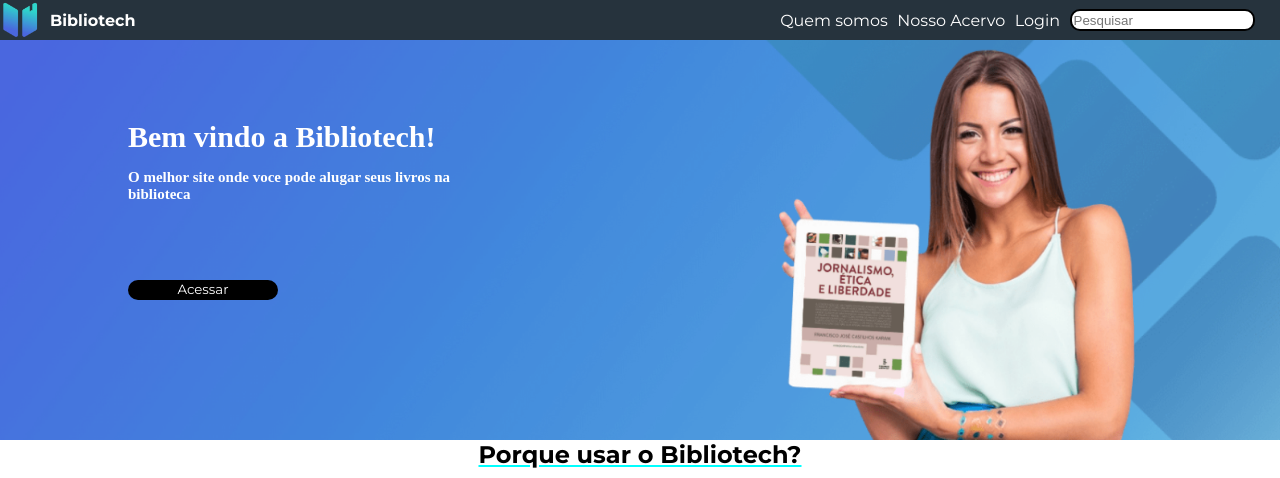
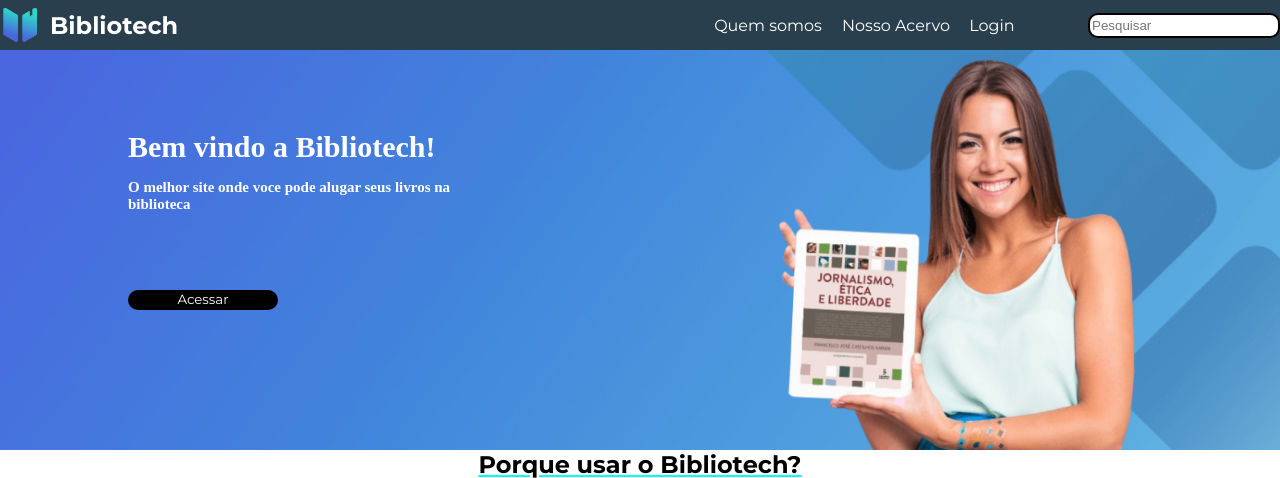
Before and after one commit to nicolascda/Bibliotech, a PHP site: page / in a window 1280 px wide. Shown: the top 478 px of the page. Run offline with PHP 8.4, Linux system fonts and the light colour scheme.

Commit message:
Arrumando o desing

```diff
--- a/CSS/header.css
+++ b/CSS/header.css
@@ -1,10 +1,16 @@
 header {
-    background-color: #26333D;
+    /* background-color: #26333D; */
+    background-color: #2a3f4e;
     width: 100%;
-    height: 40px;
-    display: flex;
+    height: 50px;
+    display: grid;
     text-align: center;
     align-items: center;
+    grid-template-columns: repeat(20, 5%);
+}
+
+.LogoDiv {
+    display: flex;
 }
 
 .Title {
@@ -23,6 +29,22 @@ header {
     transition: 3s;
 }
 
+.HeaderTextGrid1
+{
+    display: grid;
+    grid-column-start: 12;
+    grid-column-end: 14;
+}
+.HeaderTextGrid2 {
+    display: grid;
+    grid-column-start: 14;
+    grid-column-end: 16;
+}
+
+.HeaderTextGrid3 {
+    display: grid;
+    grid-column-start: 16;
+}
 .HeaderText::after {
   content: '';
   width: 0px;
@@ -46,12 +68,21 @@ header {
     display: flex;
 }
 
-.HeaderTextDiv {
+/* .HeaderTextDiv {
     width: 37.8%;
     left: 50%;
     display: flex;
     position: relative;
     justify-content: space-around;
+    grid-column-start: 5;
+    grid-column-end: 15;
+} */
+
+.HeaderSearchButton {
+    width: 300%;
+    height: 50%;
+    grid-column-start: 18;
+    /* grid-column-end: 20; */
 }
 
 .HeaderInput {
--- a/CSS/style.css
+++ b/CSS/style.css
@@ -19,10 +19,10 @@ a, h1, h2 {
 
 
 .Logo{
-    font-size: 16px;
+    font-size: 24px;
     font-weight: bold;
-    grid-column: 2/4;
-    grid-row: 2/3;
+    /* grid-column: 2/4;
+    grid-row: 2/3; */
     display: flex;
     align-items: center;
     color: white;
--- a/index.php
+++ b/index.php
@@ -14,16 +14,22 @@
     <body>
         <header>
 
-            <img class="HeaderImg" src="./img/Logo.png">
-            <h2 class="Logo">Bibliotech</h2>
+            <div class="LogoDiv">
+                <img class="HeaderImg" src="./img/Logo.png">
+                <h2 class="Logo">Bibliotech</h2>
+            </div>
 
-            <div class="HeaderTextDiv">
+            <!-- <div class="HeaderTextDiv">
                 <a href="#" class="HeaderText"> Quem somos</a>
                 <a href="logado.html" class="HeaderText"> Nosso Acervo</a>
                 <a class="HeaderText" href="login.html">Login</a>
+            </div> -->
 
-                <input type="text" class="HeaderInput" placeholder="Pesquisar"></input>
-            </div>
+            <a href="QuemSomos.html" class="HeaderText HeaderTextGrid1"> Quem somos</a>
+            <a href="logado.html" class="HeaderText HeaderTextGrid2"> Nosso Acervo</a>
+            <a class="HeaderText HeaderTextGrid3" href="login.html">Login</a>
+
+            <input type="text" class="HeaderInput HeaderSearchButton" placeholder="Pesquisar"></input>
 
 
         </header>
```
Also changed, not shown: CSS/logado.css (+17 -8 lines), LivrosReservados.html (+10 -10 lines), contato.php (+11 -9 lines), logado.html (+8 -8 lines).
